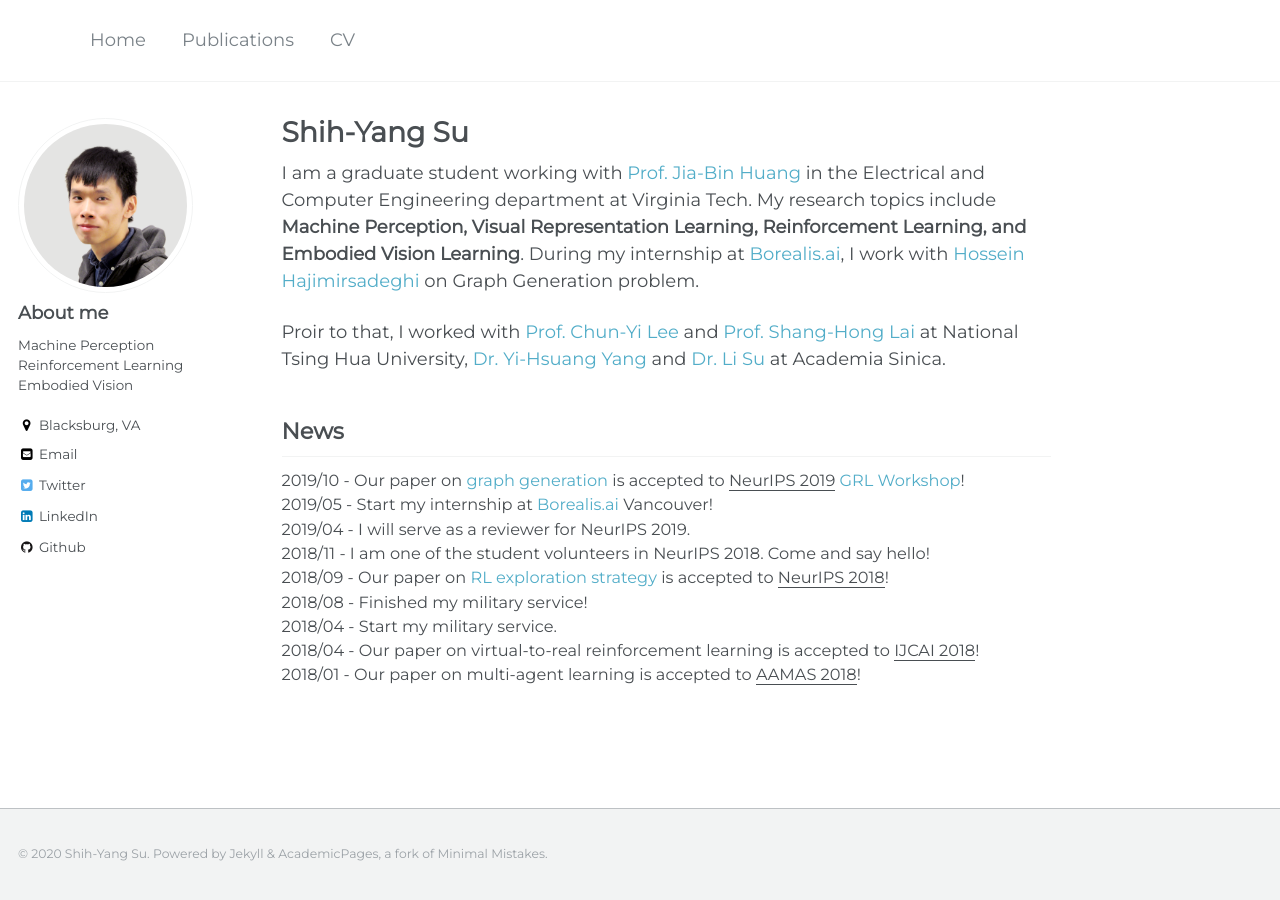
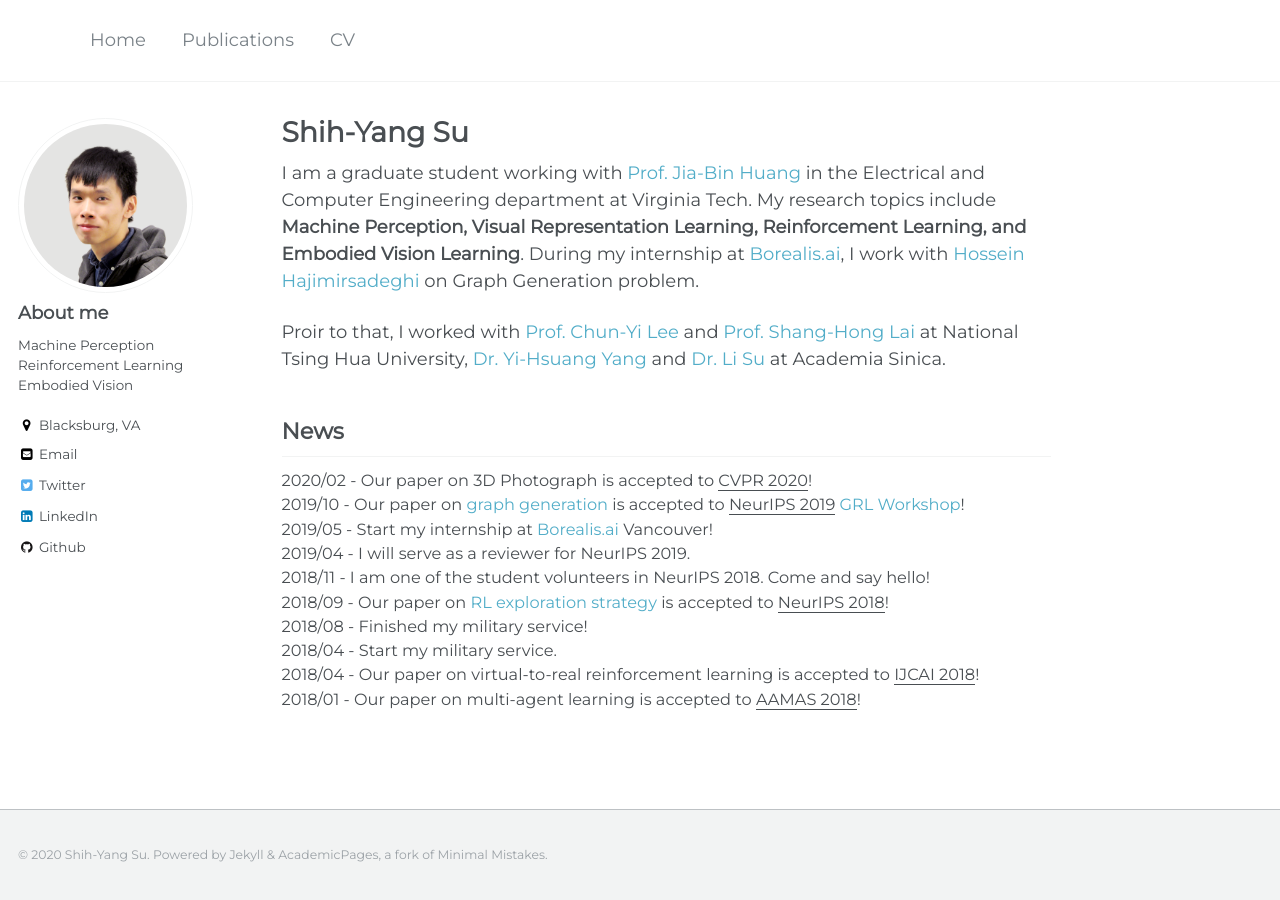
Before and after one commit to LemonATsu/LemonATsu.github.io, a Jekyll site: the page built from _pages/about.md, in a window 1280 px wide. Built offline with Jekyll 4.4.1, drawn with Linux system fonts in a browser that asks for light colours.

Commit message:
update about

```diff
--- a/_pages/about.md
+++ b/_pages/about.md
@@ -17,6 +17,7 @@ Proir to that, I worked with [Prof. Chun-Yi Lee](http://cymaxwelllee.wixsite.com
 
 ## News
 <div class="news" style="font-size:0.9em">
+2020/02 - Our paper on 3D Photograph is accepted to <u>CVPR 2020</u>! <br>
 2019/10 - Our paper on <a href="https://arxiv.org/abs/1910.01743">graph generation</a> is accepted to <u>NeurIPS 2019</u> <a href="https://grlearning.github.io/">GRL Workshop</a>! <br>
 2019/05 - Start my internship at <a href="https://www.borealisai.com">Borealis.ai</a> Vancouver! <br>
 2019/04 - I will serve as a reviewer for NeurIPS 2019. <br>
```
